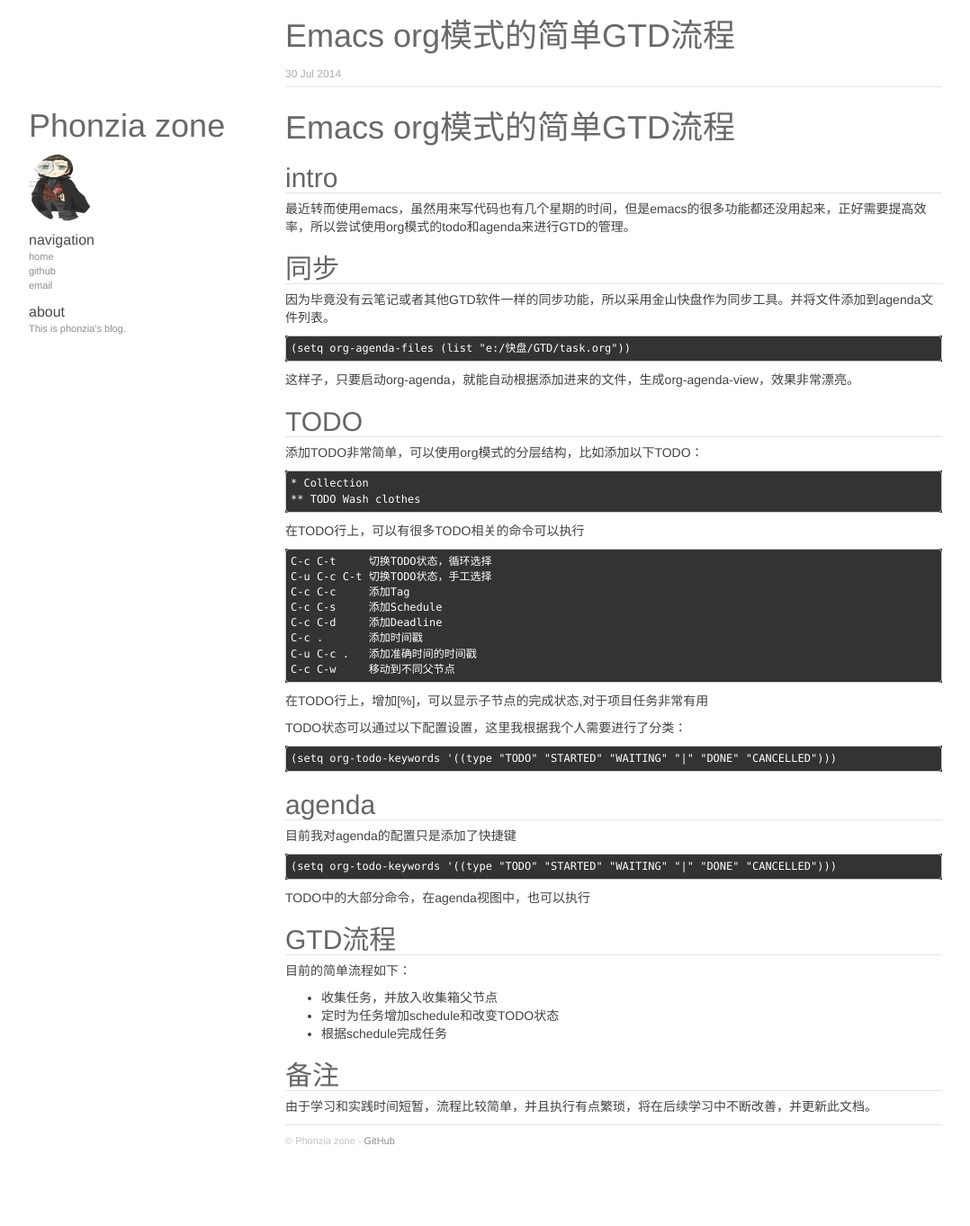
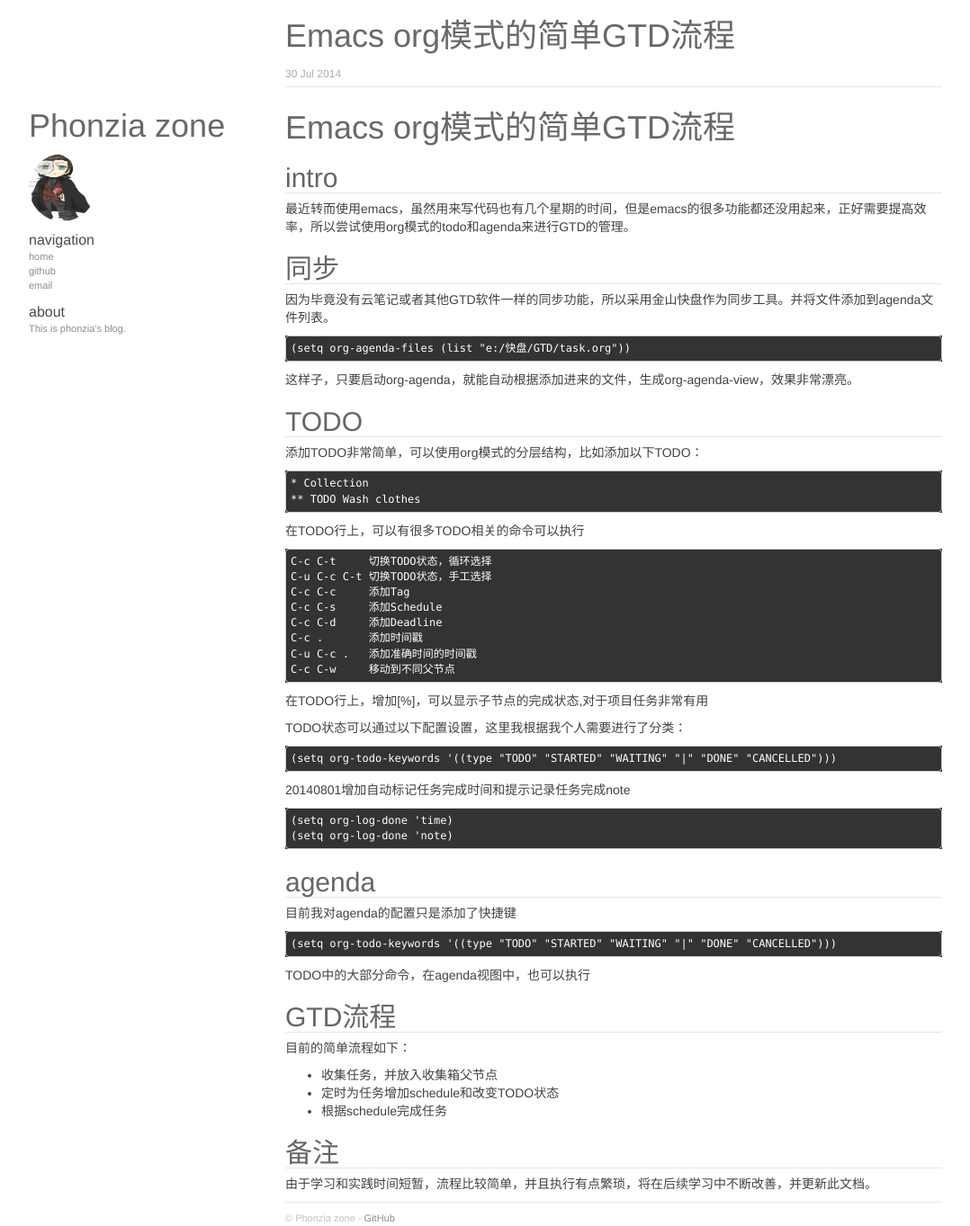
Before and after one commit to phonzia/old_blog, a Jekyll site: the page built from _posts/2014-07-30-Emacs_org_GTD.md, in a window 1280 px wide. Shown: the whole page at 90% size, without its empty margins (53-1131 px from the left). Built offline with Jekyll 4.4.1, drawn with Linux system fonts in a browser that asks for light colours; nearby versions of some CDN libraries; library files that are not in the unit come from our copies; Markdown is read by kramdown in place of the engine named in the settings; before the commit the page ends 1277 px from its top, so only the background shows below that.

Commit message:
修改日志

```diff
--- a/_posts/2014-07-30-Emacs_org_GTD.md
+++ b/_posts/2014-07-30-Emacs_org_GTD.md
@@ -39,6 +39,11 @@ TODO状态可以通过以下配置设置，这里我根据我个人需要进行
 
     (setq org-todo-keywords '((type "TODO" "STARTED" "WAITING" "|" "DONE" "CANCELLED")))
 
+20140801增加自动标记任务完成时间和提示记录任务完成note
+
+    (setq org-log-done 'time)
+    (setq org-log-done 'note)
+
 ## agenda
 目前我对agenda的配置只是添加了快捷键
 
```
